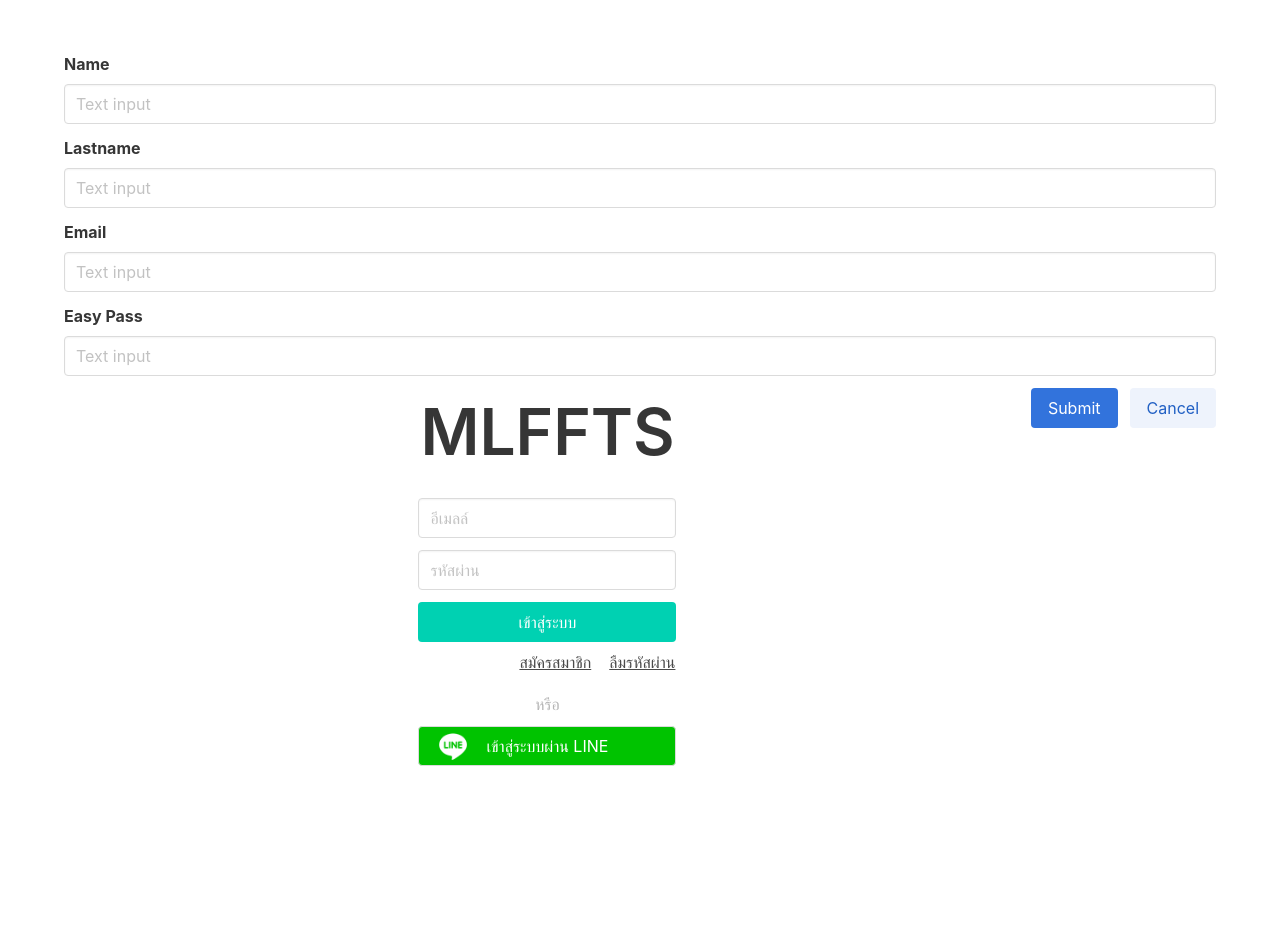
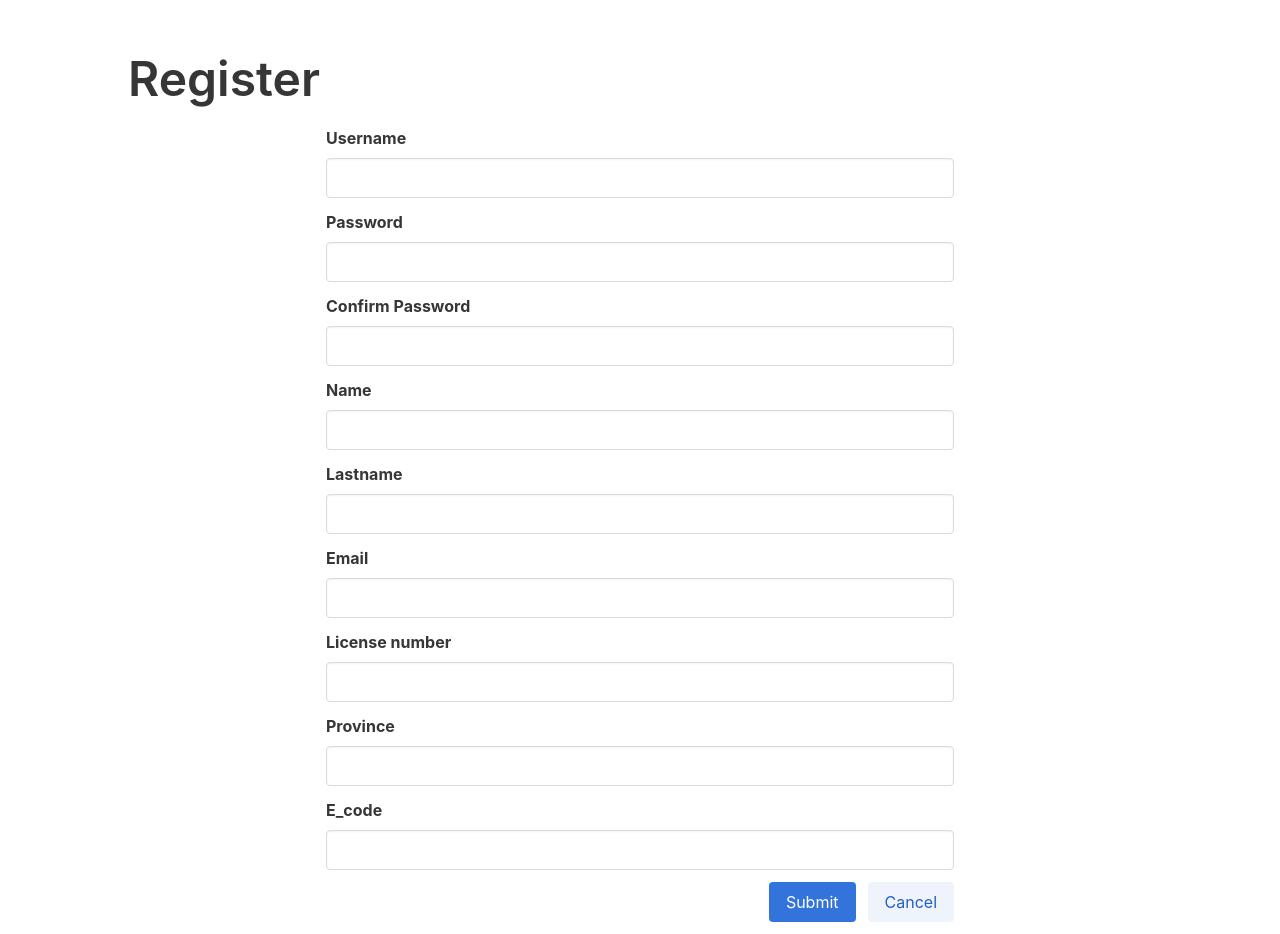
Before and after one commit to laeious/mlffts-web, a React (Create React App) app: page /register in a window 1280 px wide. Before the commit the page ends 800 px from the top, so only its background shows below. Built offline with nearby package versions, Linux system fonts and the light colour scheme.

Commit message:
change form

```diff
--- a/src/App.css
+++ b/src/App.css
@@ -40,3 +40,10 @@
 .athiti {
   font-family: 'Athiti', sans-serif;
 }
+.container-form {
+  max-width: 800px;
+}
+.topic {
+  padding-left: 10%;
+  padding-bottom: 20px;
+}
--- a/src/App.js
+++ b/src/App.js
@@ -12,14 +12,12 @@ class App extends React.Component {
     return (
       <Router>
         <Switch>
-          <div className="container">
             <Route path="/register">
               <Form />
             </Route>
             <Route path="/">
               <Index />
             </Route>
-          </div>
         </Switch>
       </Router>
     );
--- a/src/components/Form.js
+++ b/src/components/Form.js
@@ -22,29 +22,68 @@ class Form extends React.Component {
 
   render() {
     return (
-      <div className="container">
+      <div className="sectino">
+
+        <div className="contianer">
+          <div className="topic">
+            <h2 className="title is-1">Register</h2>
+          </div>
+
+          <div className="columns is-centered">
+            <div className="column  is-half is-11-moible is-10-tablet is-6-widescreen ">
+              <div className=" container">
+                <div class="field">
+                  <label class="label ">Username</label>
+                  <div class="control">
+                    <input class="input" type="text" placeholder="" />
+                  </div>
+                </div>
+                <div class="field">
+                  <label class="label ">Password</label>
+                  <div class="control">
+                    <input class="input" type="text" placeholder="" />
+                  </div>
+                </div>
+                <div class="field">
+                  <label class="label ">Confirm Password</label>
+                  <div class="control">
+                    <input class="input" type="text" placeholder="" />
+                  </div>
+                </div>
                 <div class="field">
                   <label class="label ">Name</label>
                   <div class="control">
-            <input class="input" type="text" placeholder="Text input" />
+                    <input class="input" type="text" placeholder="" />
                   </div>
                 </div>
                 <div class="field">
                   <label class="label ">Lastname</label>
                   <div class="control">
-            <input class="input" type="text" placeholder="Text input" />
+                    <input class="input" type="text" placeholder="" />
                   </div>
                 </div>
                 <div class="field">
                   <label class="label ">Email</label>
                   <div class="control">
-            <input class="input" type="text" placeholder="Text input" />
+                    <input class="input" type="text" placeholder="" />
                   </div>
                 </div>
                 <div class="field">
-          <label class="label ">Easy Pass</label>
+                  <label class="label ">License number</label>
                   <div class="control">
-            <input class="input" type="text" placeholder="Text input" />
+                    <input class="input" type="text" placeholder="" />
+                  </div>
+                </div>
+                <div class="field">
+                  <label class="label ">Province</label>
+                  <div class="control">
+                    <input class="input" type="text" placeholder="" />
+                  </div>
+                </div>
+                <div class="field">
+                  <label class="label ">E_code</label>
+                  <div class="control">
+                    <input class="input" type="text" placeholder="" />
                   </div>
                 </div>
                 <div class="field is-grouped is-pulled-right">
@@ -56,7 +95,11 @@ class Form extends React.Component {
                   </div>
                 </div>
               </div>
+            </div>
 
+          </div>
+        </div>
+      </div>
 
 
 
--- a/src/components/Index.js
+++ b/src/components/Index.js
@@ -106,7 +106,7 @@ class Index extends React.Component {
                                         <div className="column is-paddingless">
 
                                             <div className="move-right">
-                                                <button className="button is-text has-text-grey-dark link-btn">สมัครสมาชิก</button>
+                                                <Link to="/register"><button className="button is-text has-text-grey-dark link-btn">สมัครสมาชิก</button></Link>
                                                 <button className="button is-text has-text-grey-dark link-btn">ลืมรหัสผ่าน</button>
                                             </div>
 
```
Lines whose indentation alone changed are shown as unchanged.
